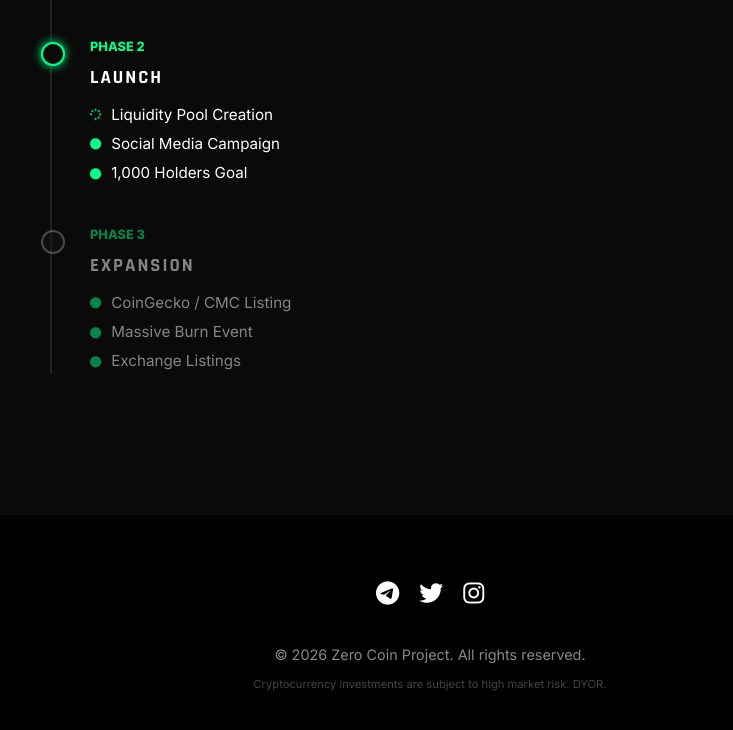
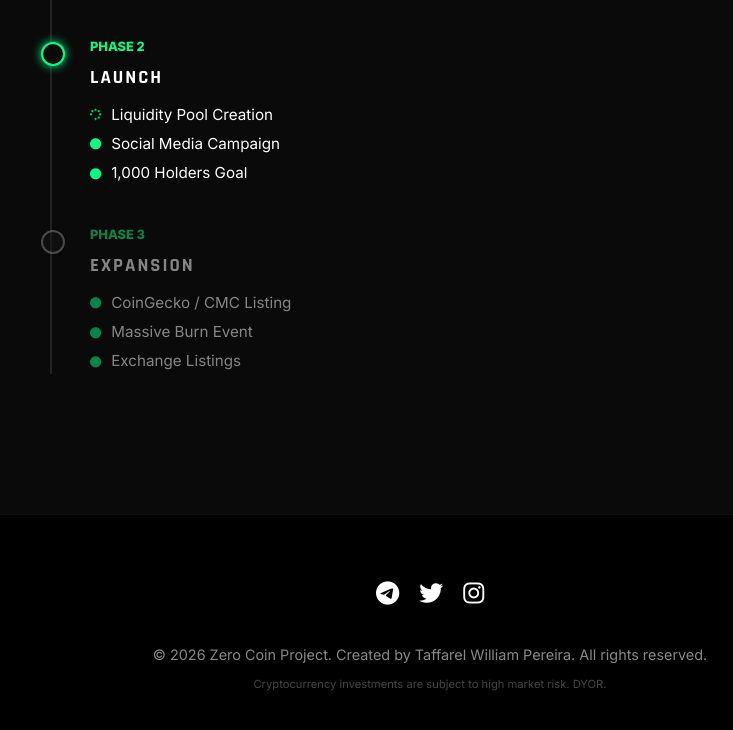
Before and after one commit to taffapereira/zerocoin, a plain HTML site: page index.html in a window 1280 px wide. Shown: the part 3805-4535 px from the top of the page, without its empty margins (210-943 px from the left). Drawn offline with Linux system fonts and the light colour scheme.

Commit message:
Adiciona créditos do criador Taffarel

```diff
--- a/index.html
+++ b/index.html
@@ -184,7 +184,7 @@
                 <a href="https://twitter.com/zerocoindigital" target="_blank"><i class="fab fa-twitter"></i></a>
                 <a href="https://www.instagram.com/zerocoin.digital?igsh=dzI5N2wxdjZpOWc3&utm_source=qr"><i class="fab fa-instagram"></i></a>
             </div>
-            <p class="copyright">&copy; 2026 Zero Coin Project. All rights reserved.</p>
+            <p class="copyright">&copy; 2026 Zero Coin Project. Created by Taffarel William Pereira. All rights reserved.</p>
             <p class="disclaimer">Cryptocurrency investments are subject to high market risk. DYOR.</p>
         </div>
     </footer>
```
Also changed, not shown: 1 other file.
